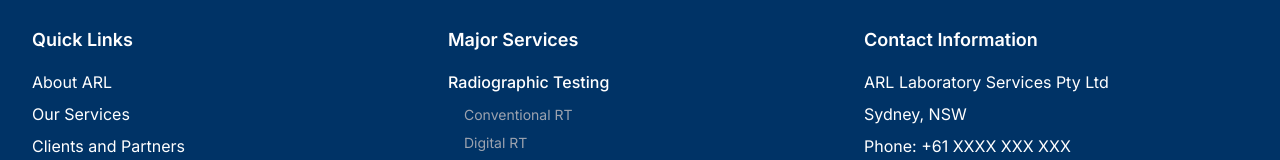
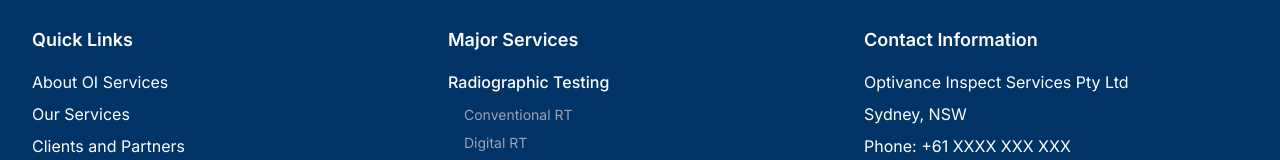
Before and after one commit to Manahill-Naeem/Customizing-store-website, a Next.js app: page / in a window 1280 px wide. Shown: the part 2754-2914 px from the top of the page. Built offline with nearby package versions, Linux system fonts and the light colour scheme.

Commit message:
Update text on footer

```diff
--- a/src/components/Footer.tsx
+++ b/src/components/Footer.tsx
@@ -4,7 +4,7 @@
 
 export default function Footer() {
   const quickLinks = [
-    { name: 'About ARL', href: '/about' },
+    { name: 'About OI Services', href: '/about' },
     { name: 'Our Services', href: '/services' },
     { name: 'Clients and Partners', href: '/clients' },
     { name: 'Contact us', href: '/contact' },
@@ -82,7 +82,7 @@
 
           <div>
             <h3 className="text-lg font-semibold mb-4">Contact Information</h3>
-            <p className="mb-2">ARL Laboratory Services Pty Ltd</p>
+            <p className="mb-2">Optivance Inspect Services Pty Ltd</p>
             <p className="mb-2">Sydney, NSW</p>
             <p className="mb-2">Phone: +61 XXXX XXX XXX</p>
             <p className="mb-2">Email: info@arllabservices.com.au</p>
```
